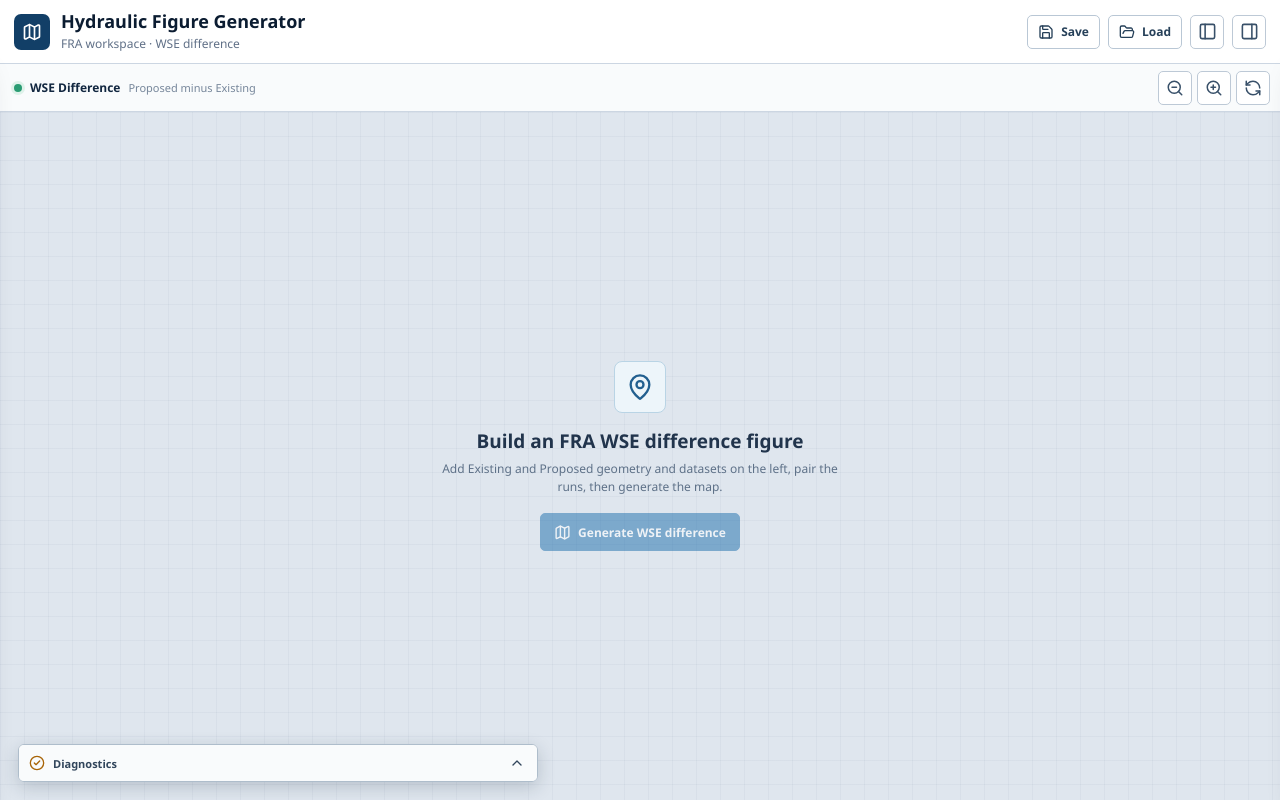
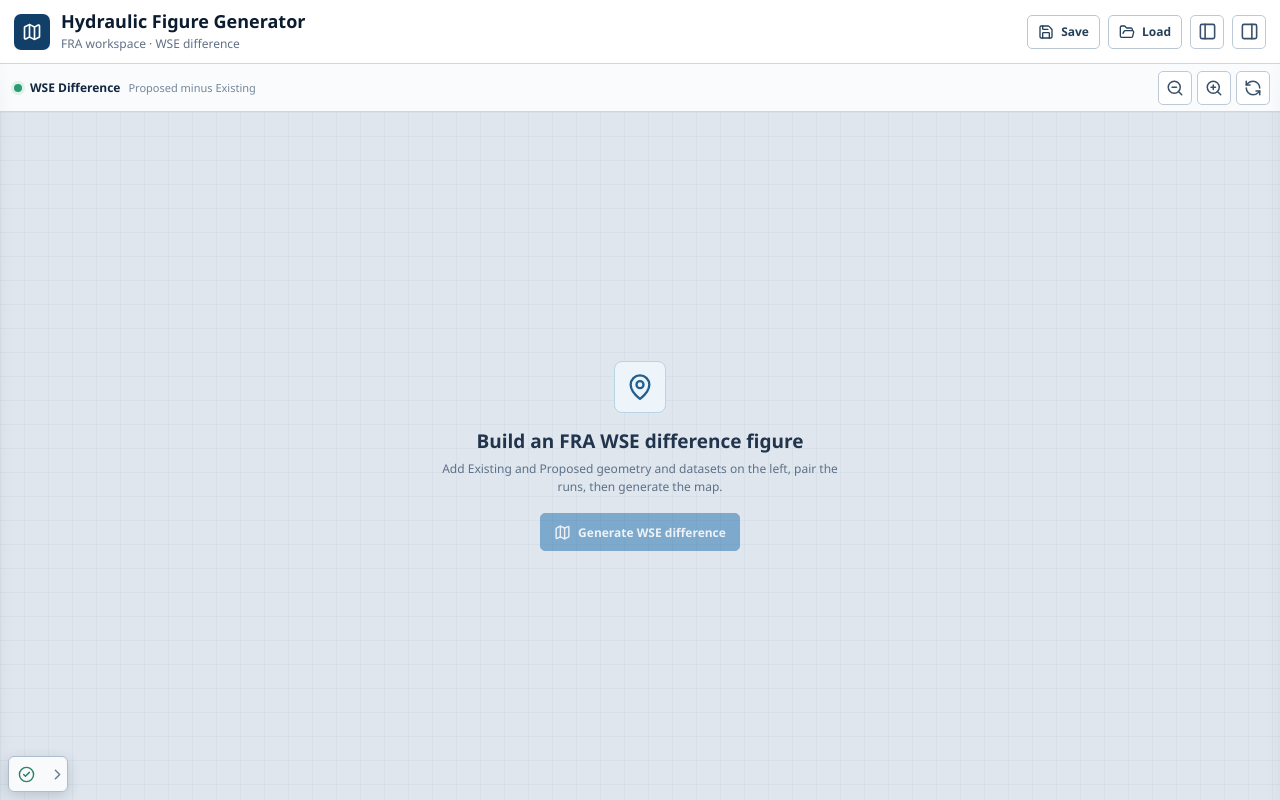
Before and after one commit to jersjar7/Hydraulic-Figure-Generator, a React (Vite) app: page / in a window 1280 px wide. Built offline with nearby package versions, Linux system fonts and the light colour scheme.

Commit message:
Refine diagnostics into compact widget

```diff
--- a/src/App.css
+++ b/src/App.css
@@ -1193,84 +1193,6 @@ input[type="range"] {
   }
 }
 
-.diagnostics {
-  position: absolute;
-  left: 18px;
-  bottom: 18px;
-  width: min(520px, calc(100% - 36px));
-  max-height: min(270px, 46%);
-  z-index: 6;
-  display: flex;
-  flex-direction: column;
-  overflow: hidden;
-  background: rgba(255, 255, 255, 0.96);
-  border: 1px solid #aebdcb;
-  border-radius: 6px;
-  box-shadow: 0 5px 18px rgba(24, 43, 65, 0.2);
-}
-
-.diagnostics-toggle {
-  min-height: 36px;
-  display: grid;
-  grid-template-columns: 18px minmax(0, 1fr) 18px;
-  align-items: center;
-  gap: 6px;
-  padding: 7px 10px;
-  color: #32465c;
-  background: #f9fbfc;
-  border: 0;
-  cursor: pointer;
-  text-align: left;
-  font-size: 11px;
-  font-weight: 700;
-}
-
-.diagnostics-toggle svg:first-child {
-  color: #a86508;
-}
-
-.diagnostics-list {
-  min-height: 0;
-  overflow-y: auto;
-  border-top: 1px solid #d4dde6;
-}
-
-.diagnostics-list > p {
-  margin: 0;
-  padding: 10px;
-  color: #6c7c8f;
-  font-size: 10px;
-}
-
-.diagnostic-row {
-  display: grid;
-  grid-template-columns: 17px minmax(0, 1fr);
-  gap: 7px;
-  padding: 8px 10px;
-  border-bottom: 1px solid #e5e9ed;
-  font-size: 10px;
-  line-height: 1.35;
-}
-
-.diagnostic-row:last-child {
-  border-bottom: 0;
-}
-
-.diagnostic-row.success {
-  color: #226c56;
-  background: #f5fcf8;
-}
-
-.diagnostic-row.warning {
-  color: #865407;
-  background: #fffbf0;
-}
-
-.diagnostic-row.error {
-  color: #9d3434;
-  background: #fff7f7;
-}
-
 .mobile-scrim {
   display: none;
 }
@@ -1390,9 +1312,4 @@ input[type="range"] {
     inset: 5px;
   }
 
-  .diagnostics {
-    left: 8px;
-    bottom: 8px;
-    width: calc(100% - 16px);
-  }
 }
--- a/src/App.tsx
+++ b/src/App.tsx
@@ -43,7 +43,7 @@ import {
 } from 'react'
 import './App.css'
 import { ControlSection } from './components/ControlSection'
-import { DiagnosticsDrawer } from './components/DiagnosticsDrawer'
+import { DiagnosticsWidget } from './components/DiagnosticsWidget'
 import { FileDrop } from './components/FileDrop'
 import { HydraulicEngine, runDisplayName } from './core/hydraulicEngine'
 import {
@@ -230,7 +230,6 @@ function App() {
   const [notices, setNotices] = useState<IngestNotice[]>([])
   const [scene, setScene] = useState<WseDifferenceScene | null>(null)
   const [busy, setBusy] = useState(false)
-  const [diagnosticsOpen, setDiagnosticsOpen] = useState(false)
   const [leftOpen, setLeftOpen] = useState(false)
   const [rightOpen, setRightOpen] = useState(false)
   const [activeSettingsSection, setActiveSettingsSection] =
@@ -267,9 +266,6 @@ function App() {
   const appendNotices = useCallback((incoming: IngestNotice[]) => {
     if (incoming.length === 0) return
     setNotices((current) => [...current, ...incoming].slice(-40))
-    if (incoming.some((notice) => notice.level !== 'success')) {
-      setDiagnosticsOpen(true)
-    }
   }, [])
 
   const updateSettings = <Key extends keyof FigureSettings>(
@@ -1232,11 +1228,7 @@ function App() {
                 Processing figure
               </div>
             ) : null}
-            <DiagnosticsDrawer
-              notices={notices}
-              open={diagnosticsOpen}
-              onToggle={() => setDiagnosticsOpen((value) => !value)}
-            />
+            <DiagnosticsWidget notices={notices} />
           </div>
         </section>
 
--- a/src/components/DiagnosticsDrawer.tsx
+++ /dev/null
@@ -1,61 +0,0 @@
-import { AlertTriangle, CheckCircle2, ChevronDown, ChevronUp, XCircle } from 'lucide-react'
-import type { IngestNotice } from '../core/types'
-
-type DiagnosticsDrawerProps = {
-  notices: IngestNotice[]
-  open: boolean
-  onToggle(): void
-}
-
-export function DiagnosticsDrawer({
-  notices,
-  open,
-  onToggle,
-}: DiagnosticsDrawerProps) {
-  const issueCount = notices.filter((notice) => notice.level !== 'success').length
-  return (
-    <aside className={`diagnostics${open ? ' is-open' : ''}`} aria-live="polite">
-      <button
-        type="button"
-        className="diagnostics-toggle"
-        onClick={onToggle}
-        aria-expanded={open}
-      >
-        {issueCount > 0 ? (
-          <AlertTriangle aria-hidden="true" size={16} />
-        ) : (
-          <CheckCircle2 aria-hidden="true" size={16} />
-        )}
-        <span>
-          Diagnostics
-          {notices.length > 0 ? ` (${notices.length})` : ''}
-        </span>
-        {open ? (
-          <ChevronDown aria-hidden="true" size={16} />
-        ) : (
-          <ChevronUp aria-hidden="true" size={16} />
-        )}
-      </button>
-      {open ? (
-        <div className="diagnostics-list">
-          {notices.length === 0 ? (
-            <p>No messages yet. Input checks will remain available here.</p>
-          ) : (
-            notices.map((notice, index) => (
-              <div className={`diagnostic-row ${notice.level}`} key={`${notice.text}-${index}`}>
-                {notice.level === 'error' ? (
-                  <XCircle aria-hidden="true" size={15} />
-                ) : notice.level === 'warning' ? (
-                  <AlertTriangle aria-hidden="true" size={15} />
-                ) : (
-                  <CheckCircle2 aria-hidden="true" size={15} />
-                )}
-                <span>{notice.text}</span>
-              </div>
-            ))
-          )}
-        </div>
-      ) : null}
-    </aside>
-  )
-}
--- /dev/null
+++ b/src/components/DiagnosticsWidget.css
@@ -0,0 +1,144 @@
+.diagnostics-widget {
+  position: absolute;
+  left: 18px;
+  bottom: 18px;
+  z-index: 6;
+  width: 60px;
+  color: #32465c;
+  transition: width 180ms ease;
+}
+
+.diagnostics-widget:not(.is-open):hover,
+.diagnostics-widget:not(.is-open):focus-within {
+  width: 190px;
+}
+
+.diagnostics-widget.is-open {
+  width: min(440px, calc(100% - 36px));
+}
+
+.diagnostics-trigger {
+  width: 100%;
+  min-height: 36px;
+  display: grid;
+  grid-template-columns: 18px minmax(0, 1fr) 18px;
+  align-items: center;
+  gap: 6px;
+  padding: 7px 9px;
+  overflow: hidden;
+  color: inherit;
+  background: rgba(249, 251, 252, 0.97);
+  border: 1px solid #aebdcb;
+  border-radius: 6px;
+  box-shadow: 0 4px 14px rgba(24, 43, 65, 0.18);
+  cursor: pointer;
+  text-align: left;
+}
+
+.diagnostics-status-icon {
+  color: #2b8066;
+}
+
+.diagnostics-widget.has-issues .diagnostics-status-icon {
+  color: #a86508;
+}
+
+.diagnostics-trigger-label {
+  min-width: 0;
+  max-width: 0;
+  overflow: hidden;
+  opacity: 0;
+  white-space: nowrap;
+  font-size: 11px;
+  font-weight: 700;
+  transition:
+    max-width 180ms ease,
+    opacity 120ms ease;
+}
+
+.diagnostics-widget:hover .diagnostics-trigger-label,
+.diagnostics-widget:focus-within .diagnostics-trigger-label,
+.diagnostics-widget.is-open .diagnostics-trigger-label {
+  max-width: 330px;
+  opacity: 1;
+}
+
+.diagnostics-chevron {
+  justify-self: end;
+  color: #66798e;
+  transition: transform 160ms ease;
+}
+
+.diagnostics-widget:not(.is-open):hover .diagnostics-chevron,
+.diagnostics-widget:not(.is-open):focus-within .diagnostics-chevron {
+  transform: rotate(-90deg);
+}
+
+.diagnostics-widget.is-open .diagnostics-chevron {
+  transform: rotate(-90deg);
+}
+
+.diagnostics-trigger:focus-visible {
+  outline: 2px solid #1682cf;
+  outline-offset: 2px;
+}
+
+.diagnostics-list {
+  position: absolute;
+  left: 0;
+  bottom: 44px;
+  width: 100%;
+  max-height: min(280px, calc(100dvh - 170px));
+  overflow-y: auto;
+  background: rgba(255, 255, 255, 0.98);
+  border: 1px solid #aebdcb;
+  border-radius: 6px;
+  box-shadow: 0 7px 22px rgba(24, 43, 65, 0.22);
+}
+
+.diagnostics-list > p {
+  margin: 0;
+  padding: 11px;
+  color: #6c7c8f;
+  font-size: 10px;
+}
+
+.diagnostic-row {
+  display: grid;
+  grid-template-columns: 17px minmax(0, 1fr);
+  gap: 7px;
+  padding: 8px 10px;
+  border-bottom: 1px solid #e5e9ed;
+  font-size: 10px;
+  line-height: 1.35;
+}
+
+.diagnostic-row:last-child {
+  border-bottom: 0;
+}
+
+.diagnostic-row.success {
+  color: #226c56;
+  background: #f5fcf8;
+}
+
+.diagnostic-row.warning {
+  color: #865407;
+  background: #fffbf0;
+}
+
+.diagnostic-row.error {
+  color: #9d3434;
+  background: #fff7f7;
+}
+
+@media (max-width: 1380px) {
+  .diagnostics-widget {
+    left: 8px;
+    bottom: 8px;
+  }
+
+  .diagnostics-widget.is-open {
+    width: min(440px, calc(100% - 16px));
+  }
+}
--- /dev/null
+++ b/src/components/DiagnosticsWidget.tsx
@@ -0,0 +1,91 @@
+import { useId, useState } from 'react'
+import {
+  AlertTriangle,
+  CheckCircle2,
+  ChevronRight,
+  XCircle,
+} from 'lucide-react'
+import type { IngestNotice } from '../core/types'
+import './DiagnosticsWidget.css'
+
+type DiagnosticsWidgetProps = {
+  notices: IngestNotice[]
+}
+
+export function DiagnosticsWidget({ notices }: DiagnosticsWidgetProps) {
+  const [open, setOpen] = useState(false)
+  const listId = useId()
+  const issueCount = notices.filter(
+    (notice) => notice.level !== 'success',
+  ).length
+  const countLabel =
+    notices.length === 1 ? '1 message' : `${notices.length} messages`
+  const triggerTitle = open
+    ? 'Minimize diagnostics'
+    : `Open diagnostics (${countLabel})`
+
+  return (
+    <aside
+      className={`diagnostics-widget${open ? ' is-open' : ''}${issueCount > 0 ? ' has-issues' : ''}`}
+    >
+      <span className="visually-hidden" role="status" aria-live="polite">
+        Diagnostics: {countLabel}
+        {issueCount > 0
+          ? `, ${issueCount} ${issueCount === 1 ? 'issue' : 'issues'}`
+          : ''}
+      </span>
+      <div className="diagnostics-list" id={listId} hidden={!open}>
+        {notices.length === 0 ? (
+          <p>No messages yet. Input checks will remain available here.</p>
+        ) : (
+          notices.map((notice, index) => (
+            <div
+              className={`diagnostic-row ${notice.level}`}
+              key={`${notice.text}-${index}`}
+            >
+              {notice.level === 'error' ? (
+                <XCircle aria-hidden="true" size={15} />
+              ) : notice.level === 'warning' ? (
+                <AlertTriangle aria-hidden="true" size={15} />
+              ) : (
+                <CheckCircle2 aria-hidden="true" size={15} />
+              )}
+              <span>{notice.text}</span>
+            </div>
+          ))
+        )}
+      </div>
+      <button
+        type="button"
+        className="diagnostics-trigger"
+        title={triggerTitle}
+        aria-label={triggerTitle}
+        aria-controls={listId}
+        aria-expanded={open}
+        onClick={() => setOpen((current) => !current)}
+      >
+        {issueCount > 0 ? (
+          <AlertTriangle
+            className="diagnostics-status-icon"
+            aria-hidden="true"
+            size={17}
+          />
+        ) : (
+          <CheckCircle2
+            className="diagnostics-status-icon"
+            aria-hidden="true"
+            size={17}
+          />
+        )}
+        <span className="diagnostics-trigger-label">
+          Diagnostics{notices.length > 0 ? ` (${notices.length})` : ''}
+        </span>
+        <ChevronRight
+          className="diagnostics-chevron"
+          aria-hidden="true"
+          size={17}
+        />
+      </button>
+    </aside>
+  )
+}
```
